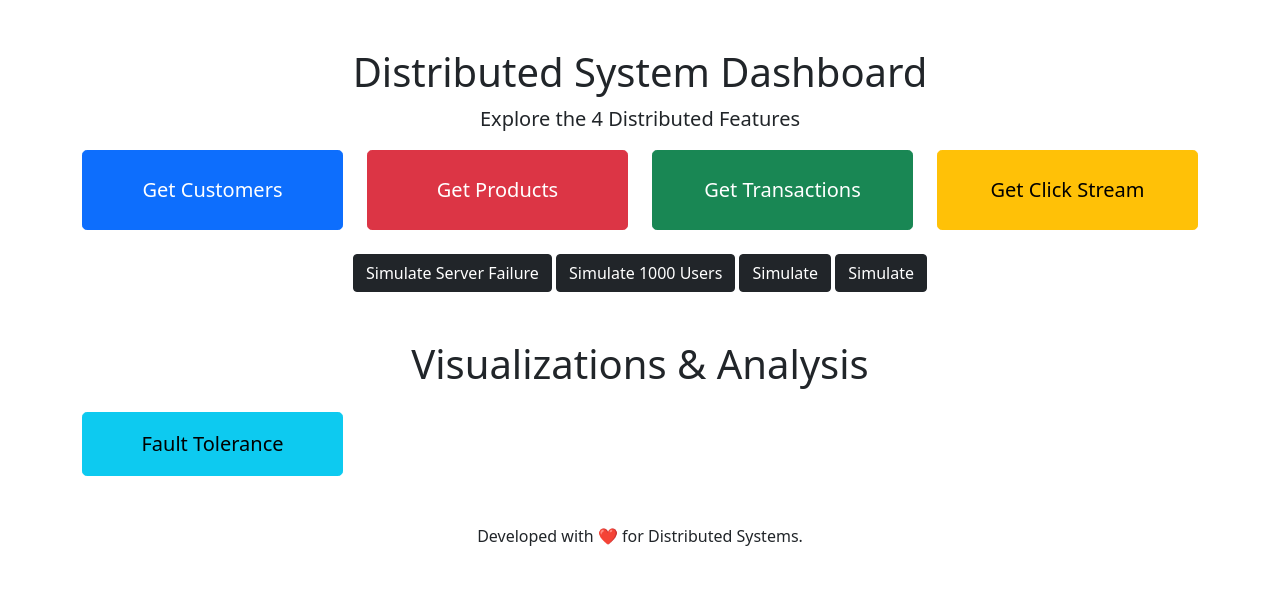
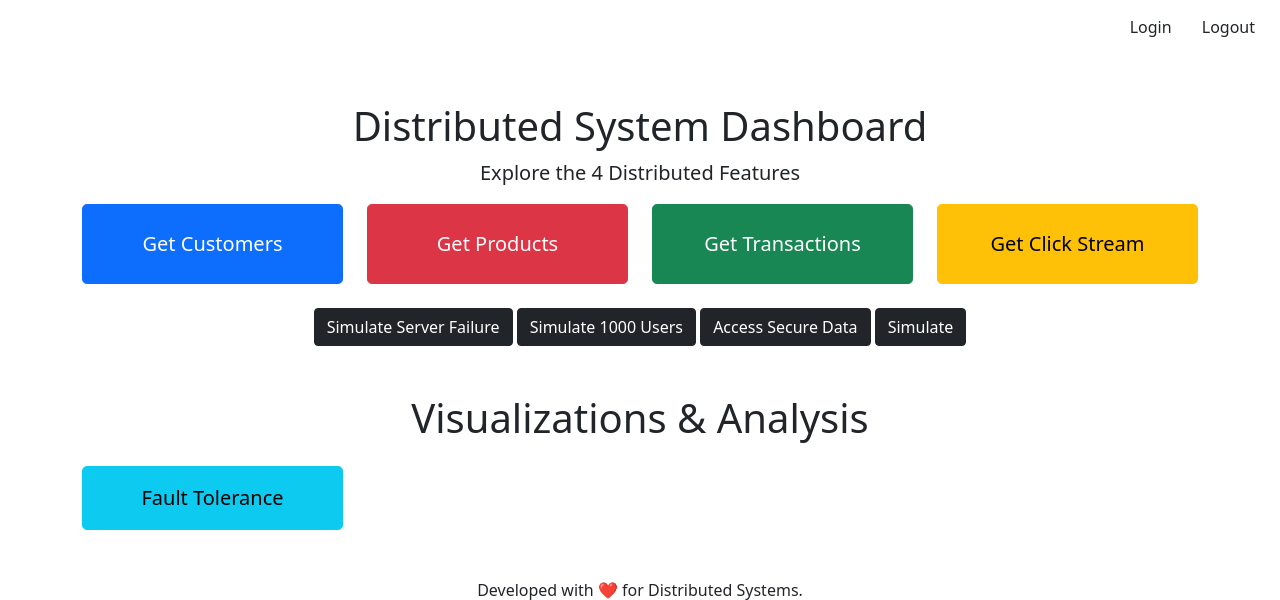
Before and after one commit to Shine-23/Ecommerce-Transactions-using-BigQuery, a Flask app: page / in a window 1280 px wide. Shown: the top 600 px of the page. Run offline with Flask 3, Linux system fonts and the light colour scheme.

Commit message:
Update home.html

```diff
--- a/frontend/templates/home.html
+++ b/frontend/templates/home.html
@@ -5,15 +5,26 @@
     <link href="https://cdn.jsdelivr.net/npm/bootstrap@5.1.3/dist/css/bootstrap.min.css" rel="stylesheet">
     <script src="https://cdn.jsdelivr.net/npm/chart.js"></script>
 </head>
+
 <body>
+    <!-- Navbar for Login/Logout -->
+    <nav class="navbar navbar-light">
+        <div class="container-fluid">
+            <span class="navbar-brand mb-0 h1"></span>
+            <div>
+                <a href="/login" class="btn">Login</a>
+                <a href="/logout" class="btn">Logout</a>
+            </div>
+        </div>
+    </nav>
     <div class="container">
         <main>
             <section id="features" class="mt-5 text-center">
                 <h1>Distributed System Dashboard</h1>
-                <p class="lead">Explore the 4 Distributed Features </p>
+                <p class="lead">Explore the 4 Distributed Features</p>
                 <div class="row g-4">
                     <div class="col-md-6 col-lg-3">
-                        <a href="/customers"  class="btn btn-primary btn-lg w-100 py-4">Get Customers</a>
+                        <a href="/customers" class="btn btn-primary btn-lg w-100 py-4">Get Customers</a>
                     </div>
                     <div class="col-md-6 col-lg-3">
                         <a href="/products" class="btn btn-danger btn-lg w-100 py-4">Get Products</a>
@@ -28,7 +39,7 @@
                 <div class="mt-4">
                     <button onclick="simulateFailure()" class="btn btn-dark">Simulate Server Failure</button>
                     <button onclick="" class="btn btn-dark">Simulate 1000 Users</button>
-                    <button onclick="" class="btn btn-dark">Simulate</button>
+                    <a href="/secure-data" class="btn btn-dark">Access Secure Data</a>
                     <button onclick="" class="btn btn-dark">Simulate</button>
                 </div>
                 <br><br>
@@ -37,7 +48,7 @@
                 <!-- Buttons for Visualizations -->
                 <div class="row g-4">
                     <div class="col-md-6 col-lg-3">
-                        <a href="/metrics-dashboard"  class="btn btn-info btn-lg w-100 py-3 mt-3">Fault Tolerance</a>
+                        <a href="/metrics-dashboard" class="btn btn-info btn-lg w-100 py-3 mt-3">Fault Tolerance</a>
                     </div>
                 </div>
             </section>
@@ -47,6 +58,7 @@
             <p>Developed with ❤️ for Distributed Systems.</p>
         </footer>
     </div>
+
     <script>
         function simulateFailure() {
             fetch('/simulateFailure')
@@ -57,6 +69,5 @@
                 });
         }
     </script>
-
 </body>
 </html>
```
